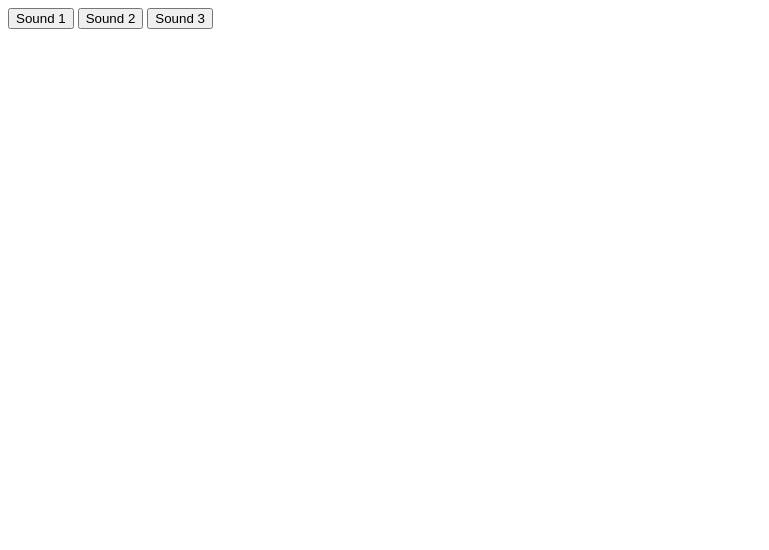
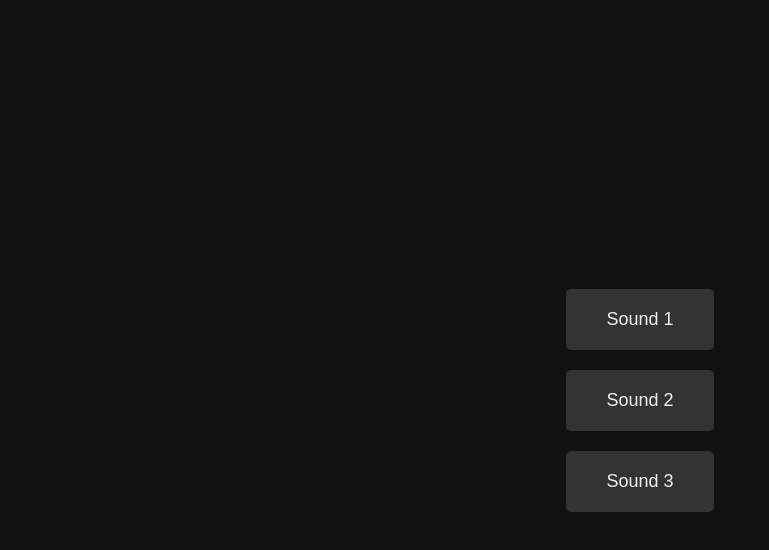
Before and after one commit to AaravR10/donotlookatthis, a plain HTML site: page index.html in a window 1280 px wide. Shown: the whole page, without its empty margins (0-769 px from the left). Drawn offline with Linux system fonts and the light colour scheme.

Commit message:
Update index.html

```diff
--- a/index.html
+++ b/index.html
@@ -2,6 +2,38 @@
 <html>
 <head>
 <title>Soundboard</title>
+<style>
+body {
+  background-color: #111; /* Dark background */
+  display: flex;
+  flex-direction: column;
+  align-items: center; /* Center horizontally */
+  justify-content: center; /* Center vertically */
+  min-height: 100vh; /* Ensure full viewport height */
+  margin: 0;
+  font-family: sans-serif;
+}
+
+button {
+  background-color: #333; /* Darker button background */
+  color: #eee; /* Light text color */
+  border: none;
+  padding: 20px 40px; /* Bigger buttons */
+  margin: 10px;
+  border-radius: 5px; /* Rounded corners */
+  font-size: 18px;
+  cursor: pointer;
+  transition: background-color 0.3s ease; /* Smooth transition */
+}
+
+button:hover {
+  background-color: #555; /* Lighter on hover */
+}
+
+audio {
+  display: none; /* Hide audio players */
+}
+</style>
 </head>
 <body>
 
@@ -9,9 +41,9 @@
 <button onclick="playSound('sound2')">Sound 2</button>
 <button onclick="playSound('sound3')">Sound 3</button>
 
-<audio id="sound1" src="assets/a.wav"></audio>
-<audio id="sound2" src="assets/b.wav"></audio>
-<audio id="sound3" src="assets/c.wav"></audio>
+<audio id="sound1" src="a.wav"></audio>
+<audio id="sound2" src="b.wav"></audio>
+<audio id="sound3" src="c.wav"></audio>
 
 <script>
 function playSound(soundId) {
```
